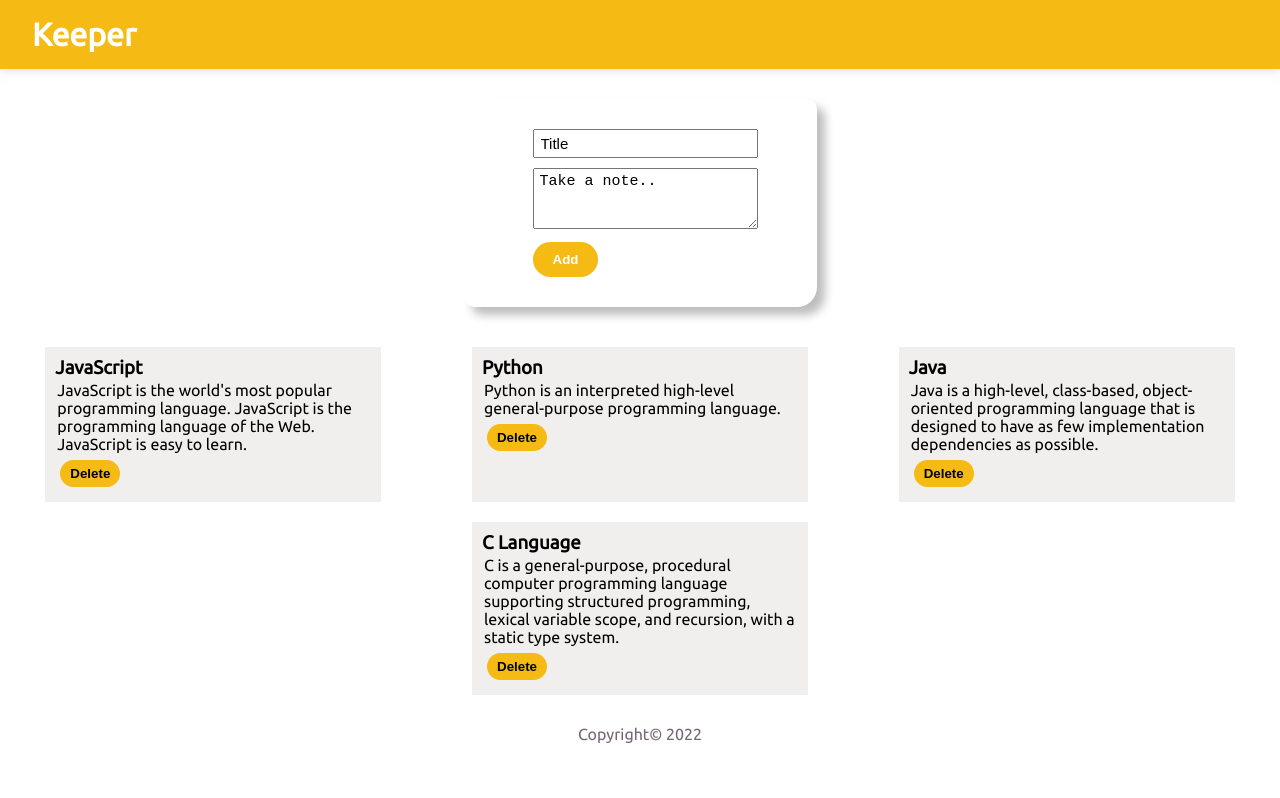
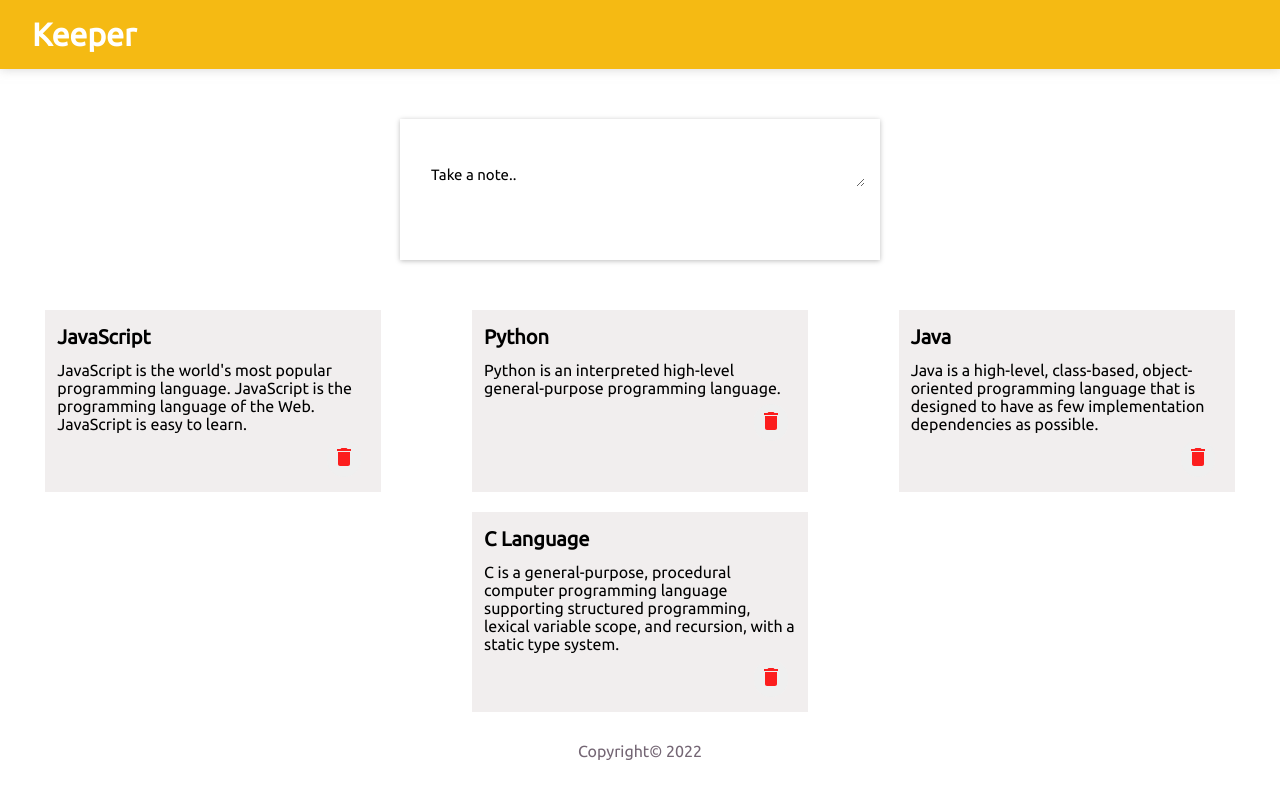
Before and after one commit to AbhishekKumar2233/Keeper-App, a React (Create React App) app: page / in a window 1280 px wide. Built offline with nearby package versions, Linux system fonts and the light colour scheme.

Commit message:
Zoom feature using material ui

```diff
--- a/src/App.js
+++ b/src/App.js
@@ -58,6 +58,7 @@ export default function App() {
           return <Note heading={notes.Heading} detail={notes.Detail} />;
         })}
       </div>
+
       <Footer />
     </div>
   );
--- a/src/components/Createarea.jsx
+++ b/src/components/Createarea.jsx
@@ -1,8 +1,9 @@
 import React, { useState } from "react";
-import Note from "./Note";
-import "./styles.css";
+import Zoom from "@material-ui/core/Zoom";
 
 export default function Createarea(props) {
+  const [isExpend, setExpend] = useState(false);
+
   const [note, setNote] = useState({
     title: "",
     content: ""
@@ -30,25 +31,35 @@ export default function Createarea(props) {
     event.preventDefault();
   }
 
+  //expend function
+  function expand() {
+    setExpend(true);
+  }
+
   return (
     <div className="create-area">
       <form>
+        {isExpend ? (
           <input
             name="title"
             onChange={handleChange}
             value={note.title}
             placeholder="Title"
           />
+        ) : null}
         <br />
         <textarea
           name="content"
+          onClick={expand}
           onChange={handleChange}
           value={note.content}
           placeholder="Take a note.."
-          rows="3"
+          rows={isExpend ? 3 : 1}
         />
         <br />
+        <Zoom in={isExpend}>
           <button onClick={submitNote}>Add</button>
+        </Zoom>
       </form>
     </div>
   );
--- a/src/components/Note.jsx
+++ b/src/components/Note.jsx
@@ -1,5 +1,5 @@
 import React from "react";
-import "./styles.css";
+import DeleteIcon from "@material-ui/icons/Delete";
 
 export default function Note(props) {
   //delete func
@@ -9,9 +9,12 @@ export default function Note(props) {
 
   return (
     <div className="Note">
-      <h3>{props.heading}</h3>
+      <h4>{props.heading}</h4>
+
       <p>{props.detail}</p>
-      <button onClick={handleDel}>Delete</button>
+      <button onClick={handleDel}>
+        <DeleteIcon />
+      </button>
     </div>
   );
 }
--- a/src/components/styles.css
+++ b/src/components/styles.css
@@ -2,10 +2,9 @@
   padding: 0;
   margin: 0;
   box-sizing: border-box;
+  font-family: "Ubuntu";
 }
-.App {
-  font-family: "ubuntu";
-}
+
 header {
   background-color: #f5ba13;
   margin: auto;
@@ -31,23 +30,28 @@ header h1 {
   padding: 10px;
   background-color: rgb(241, 238, 238);
 }
+.Note h4 {
+  font-size: 20px;
+  padding: 5px 2px;
+}
+
 .Note p {
+  margin-top: 5px;
   padding: 2px;
 }
 .Note button {
-  margin: 5px;
-  padding: 6px 10px;
+  float: right;
+  margin: 5px 10px;
+  border: none;
+  cursor: pointer;
+  color: rgb(252, 30, 30);
+  background-color: none;
   border-radius: 25px;
-  cursor: pointer;
-  color: rgb(0, 0, 0);
-
-  font-weight: bolder;
-  background-color: #f5ba13;
-  border: none;
+  padding: 5px;
 }
 .Note button:hover {
   color: #fff;
-  background-color: red;
+  background-color: rgb(252, 30, 30);
 }
 .create-area {
   display: flex;
@@ -55,11 +59,13 @@ header h1 {
   margin: 20px auto;
 }
 .create-area form {
-  margin: 10px auto;
-  padding: 25px 5%;
+  position: relative;
+  width: 480px;
+  margin: 30px auto 20px auto;
+  padding: 20px;
   text-align: left;
-  border-radius: 20px 10px 20px 10px;
-  box-shadow: 8px 8px 10px rgb(189, 189, 189);
+
+  box-shadow: 0px 1px 5px rgb(189, 189, 189);
   /* background-color: rgb(241, 238, 238); */
 }
 .create-area input {
@@ -68,6 +74,7 @@ header h1 {
   font-size: 15px;
   padding: 4px 6px;
   margin: 5px;
+  border: none;
 }
 .create-area textarea {
   width: 100%;
@@ -75,6 +82,7 @@ header h1 {
   font-size: 15px;
   padding: 4px 6px;
   margin: 5px;
+  border: none;
 }
 
 input::placeholder {
```
Also changed, not shown: package.json (+16 -2 lines). Lines whose indentation alone changed are shown as unchanged.
